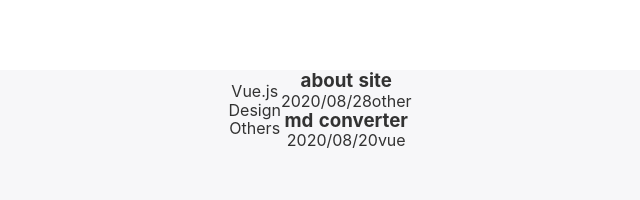
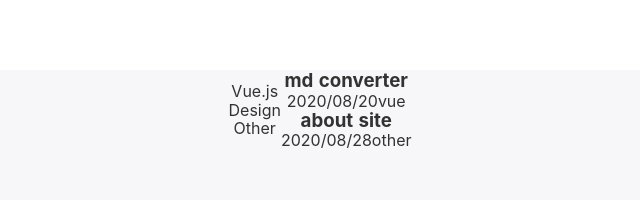
Before and after one commit to sancyo/makinohi, a Nuxt app: page / in a window 1280 px wide. Shown: the top 200 px of the page, without its empty margins (320-960 px from the left). Built offline with nearby package versions, Linux system fonts and the light colour scheme.

Commit message:
add:タグごとのルーティングを設定

```diff
--- a/components/molecules/categoryMenu.vue
+++ b/components/molecules/categoryMenu.vue
@@ -1,7 +1,7 @@
 <template>
-  <div class="category-menu">
+  <nuxt-link :to="`/${path}`" class="category-menu">
     {{ categoryName }}
-  </div>
+  </nuxt-link>
 </template>
 
 <script>
@@ -11,6 +11,10 @@ export default {
       type: String,
       default: '',
     },
+    path: {
+      type: String,
+      default: '',
+    },
   },
 }
 </script>
--- a/components/organisms/categoryMenuList.vue
+++ b/components/organisms/categoryMenuList.vue
@@ -2,7 +2,7 @@
   <nav class="category-menu-list">
     <ul v-for="item in categoryNameList" :key="item.id">
       <li>
-        <category-menu :category-name="item" />
+        <category-menu :category-name="item.name" :path="item.path" />
       </li>
     </ul>
   </nav>
--- a/components/templates/categoryMenuListSetter.vue
+++ b/components/templates/categoryMenuListSetter.vue
@@ -12,7 +12,11 @@ export default {
   },
   data() {
     return {
-      categoryMenuList: ['Vue.js', 'Design', 'Others'],
+      categoryMenuList: [
+        { name: 'Vue.js', path: 'vue' },
+        { name: 'Design', path: 'design' },
+        { name: 'Other', path: 'other' },
+      ],
     }
   },
 }
--- a/content/json/content.json
+++ b/content/json/content.json
@@ -1 +1 @@
-{"content":[{"title":"about site","date":"2020/08/28","tag":"other","post":"<h2>about site</h2>\n<p>Vue.js で作成した個人ブログ</p>\n<h2>使い方</h2>\n<p>アウトプット目的で使います</p>\n","path":"about_site"},{"title":"md converter","date":"2020/08/20","tag":"vue","post":"<h2>md converter</h2>\n<p>マークダウンを HTML に変換するサンプル</p>\n<h2>使い方</h2>\n<p>npm run read</p>\n<h3>開発環境</h3>\n<p>node v12.18.3\nmarked 1.1.1</p>\n","path":"md_converter"}]}
+{"content":[{"title":"md converter","date":"2020/08/20","tag":"vue","post":"<h2>md converter</h2>\n<p>マークダウンを HTML に変換するサンプル</p>\n<h2>使い方</h2>\n<p>npm run read</p>\n<h3>開発環境</h3>\n<p>node v12.18.3\nmarked 1.1.1</p>\n","path":"md_converter"},{"title":"about site","date":"2020/08/28","tag":"other","post":"<h2>about site</h2>\n<p>Vue.js で作成した個人ブログ</p>\n<h2>使い方</h2>\n<p>アウトプット目的で使います</p>\n","path":"about_site"}]}
--- /dev/null
+++ b/pages/design/index.vue
@@ -0,0 +1,7 @@
+<template>
+  <div></div>
+</template>
+
+<script>
+export default {}
+</script>
--- /dev/null
+++ b/pages/other/index.vue
@@ -0,0 +1,7 @@
+<template>
+  <div></div>
+</template>
+
+<script>
+export default {}
+</script>
--- /dev/null
+++ b/pages/vue/index.vue
@@ -0,0 +1,7 @@
+<template>
+  <div></div>
+</template>
+
+<script>
+export default {}
+</script>
```
